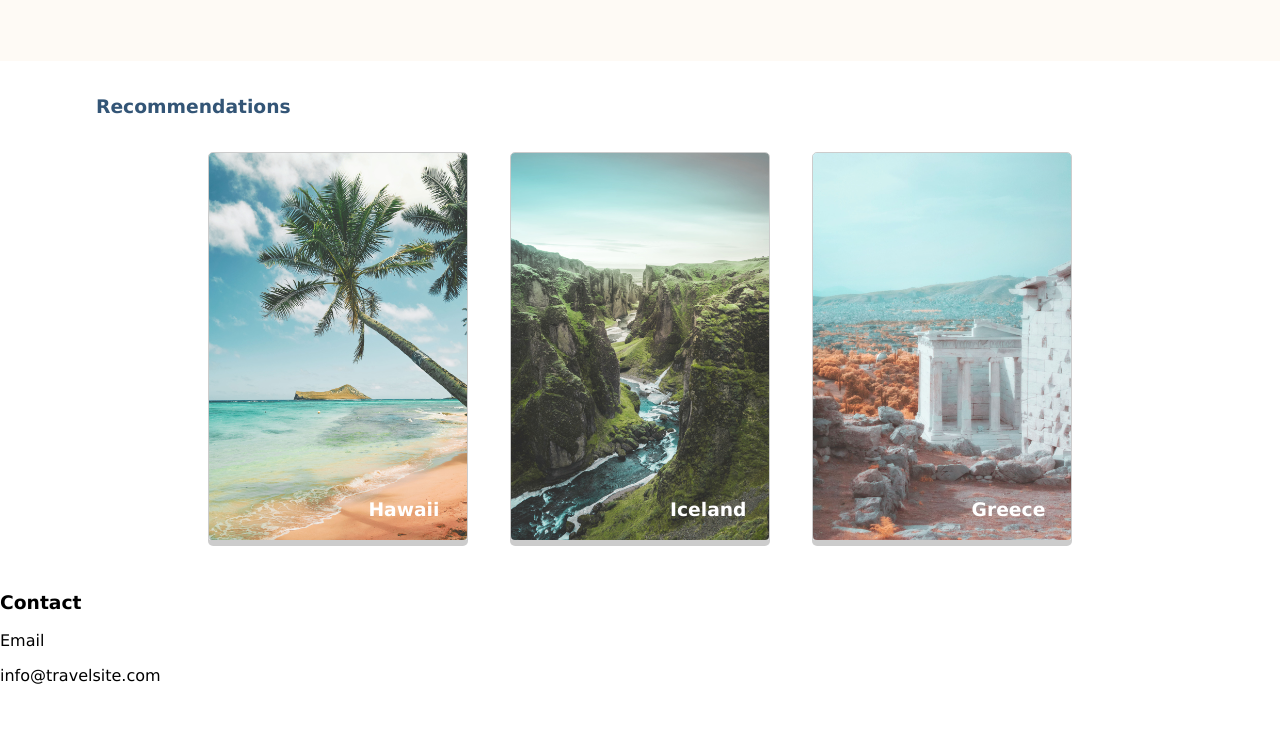
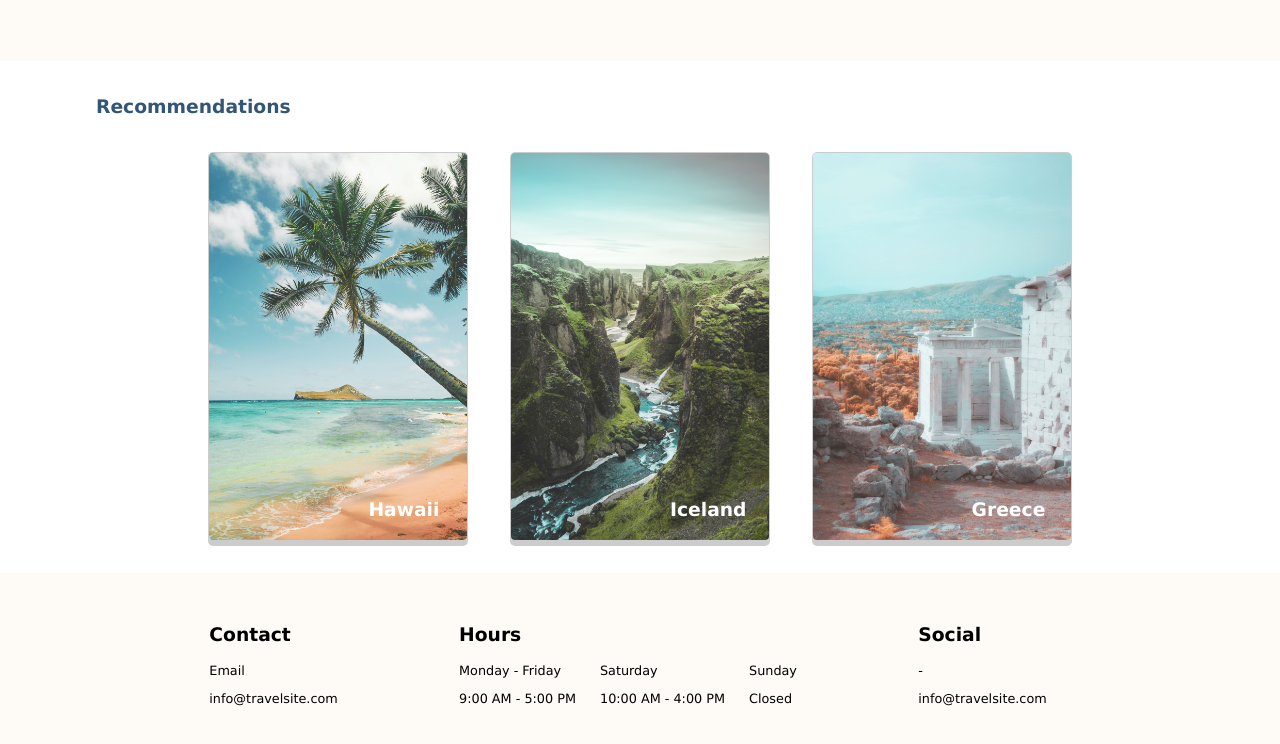
Before and after one commit to codeia94/leia-ooi-travelsite, a plain HTML site: page index.html in a window 1280 px wide. Shown: the part 422-1166 px from the top of the page. Before the commit the page ends 1123 px from the top, so only its background shows below. Drawn offline with Linux system fonts and the light colour scheme.

Commit message:
Add global.css styling for footer

```diff
--- a/css/global.css
+++ b/css/global.css
@@ -58,3 +58,31 @@ li {
 }
 
 /* navigation css */
+
+/* footer */
+
+.site-footer {
+    background-color: #FEFAF5;
+    display: flex;
+    justify-content: space-evenly;
+    padding: 2rem 7rem;
+
+    .footer-category {
+        display: flex;
+    }
+}
+
+
+
+.footer-item__list {
+    display: flex;
+    margin-top: -0.8rem;
+
+}
+.footer-item__title, .footer-item__description {
+    font-size: 0.8rem;
+}
+
+.footer-item__title {
+    margin: 0rem 1.5rem 0rem 0rem;
+}
--- a/index.html
+++ b/index.html
@@ -86,6 +86,42 @@
                 </div>
             </div>
         </div>
+        <div class="footer-category">
+            <div class="footer-item">
+                <h3>Hours</h3>
+                <div class="footer-item__list">
+                    <div class="footer-item__title">
+                        <p>Monday - Friday</p>
+                        <div class="footer-item__description">
+                            <p>9:00 AM - 5:00 PM</p>
+                        </div>
+                    </div>
+                    <div class="footer-item__title">
+                        <p>Saturday</p>
+                        <div class="footer-item__description">
+                            <p>10:00 AM - 4:00 PM</p>
+                        </div>
+                    </div>
+                    <div class="footer-item__title">
+                        <p>Sunday</p>
+                        <div class="footer-item__description">
+                            <p>Closed</p>
+                        </div>
+                    </div>
+                </div>
+            </div>
+        </div>
+        <div class="footer-category">
+            <div class="footer-item">
+                <h3>Social</h3>
+                <div class="footer-item__title">
+                    <p>-</p>
+                    <div class="footer-item__description">
+                        <p>info@travelsite.com</p>
+                    </div>
+                </div>
+            </div>
+        </div>
     </footer>
 
 </body>
```
